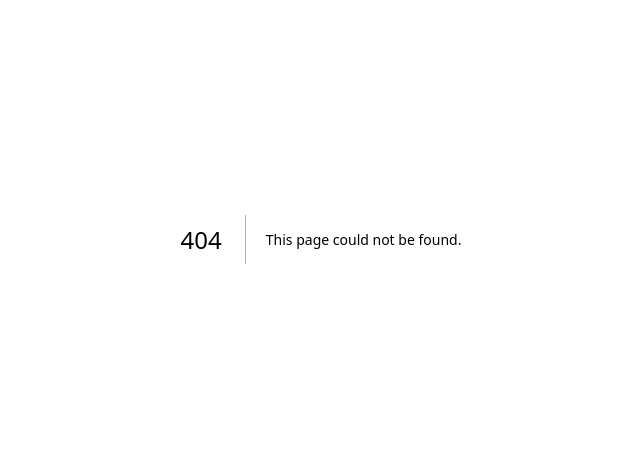
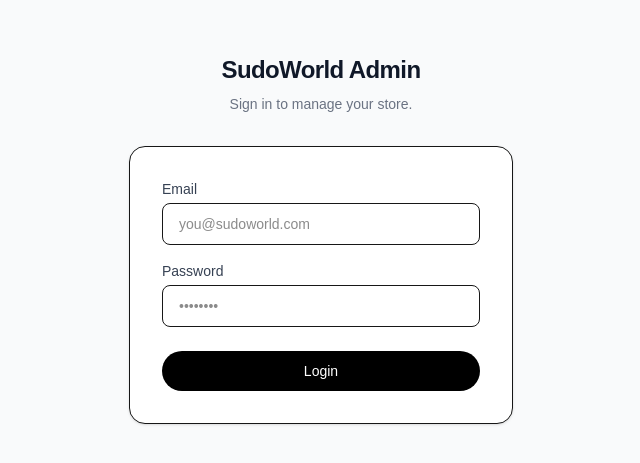
Before and after one commit to salvesudo/sudoworld, a Next.js app: page /admin/login in a window 1280 px wide. Before the commit this address had no page. Shown: the part 161-624 px from the top of the page, without its empty margins (319-959 px from the left). Built offline with nearby package versions, Linux system fonts and the light colour scheme; no server answers.

Commit message:
adding admin page

```diff
--- /dev/null
+++ b/app/admin/login/page.tsx
@@ -0,0 +1,112 @@
+'use client'
+
+import { useState } from 'react'
+import { useRouter } from 'next/navigation'
+import { supabase } from '@/lib/supabase'
+
+export default function AdminLoginPage() {
+  const router = useRouter()
+
+  const [email, setEmail] = useState('')
+  const [password, setPassword] = useState('')
+  const [error, setError] = useState('')
+  const [loading, setLoading] = useState(false)
+
+  async function handleLogin(e: React.FormEvent) {
+    e.preventDefault()
+    setError('')
+    setLoading(true)
+
+    const { error } = await supabase.auth.signInWithPassword({
+      email,
+      password,
+    })
+
+    if (error) {
+      setError('Incorrect email or password. Please try again.')
+      setLoading(false)
+      return
+    }
+
+    router.push('/admin')
+  }
+
+  return (
+    <main className="flex min-h-screen items-center justify-center bg-gray-50 px-6">
+      <div className="w-full max-w-sm">
+
+        <div className="mb-8 text-center">
+          <h1 className="text-2xl font-bold tracking-tight text-gray-900">
+            SudoWorld Admin
+          </h1>
+
+          <p className="mt-2 text-sm text-gray-500">
+            Sign in to manage your store.
+          </p>
+        </div>
+
+        <form
+          onSubmit={handleLogin}
+          className="rounded-2xl border bg-white p-8 shadow-sm"
+        >
+
+          <div className="mb-4">
+            <label
+              htmlFor="email"
+              className="mb-1 block text-sm font-medium text-gray-700"
+            >
+              Email
+            </label>
+
+            <input
+              id="email"
+              type="email"
+              required
+              autoComplete="email"
+              value={email}
+              onChange={(e) => setEmail(e.target.value)}
+              className="w-full rounded-lg border px-4 py-2.5 text-sm outline-none focus:border-black"
+              placeholder="you@sudoworld.com"
+            />
+          </div>
+
+          <div className="mb-6">
+            <label
+              htmlFor="password"
+              className="mb-1 block text-sm font-medium text-gray-700"
+            >
+              Password
+            </label>
+
+            <input
+              id="password"
+              type="password"
+              required
+              autoComplete="current-password"
+              value={password}
+              onChange={(e) => setPassword(e.target.value)}
+              className="w-full rounded-lg border px-4 py-2.5 text-sm outline-none focus:border-black"
+              placeholder="••••••••"
+            />
+          </div>
+
+          {error && (
+            <div className="mb-4 rounded-lg border border-red-200 bg-red-50 px-4 py-3 text-sm text-red-700">
+              {error}
+            </div>
+          )}
+
+          <button
+            type="submit"
+            disabled={loading}
+            className="w-full rounded-full bg-black px-5 py-2.5 text-sm font-medium text-white hover:bg-gray-800 disabled:cursor-not-allowed disabled:bg-gray-300"
+          >
+            {loading ? 'Signing in...' : 'Login'}
+          </button>
+
+        </form>
+
+      </div>
+    </main>
+  )
+}
```
